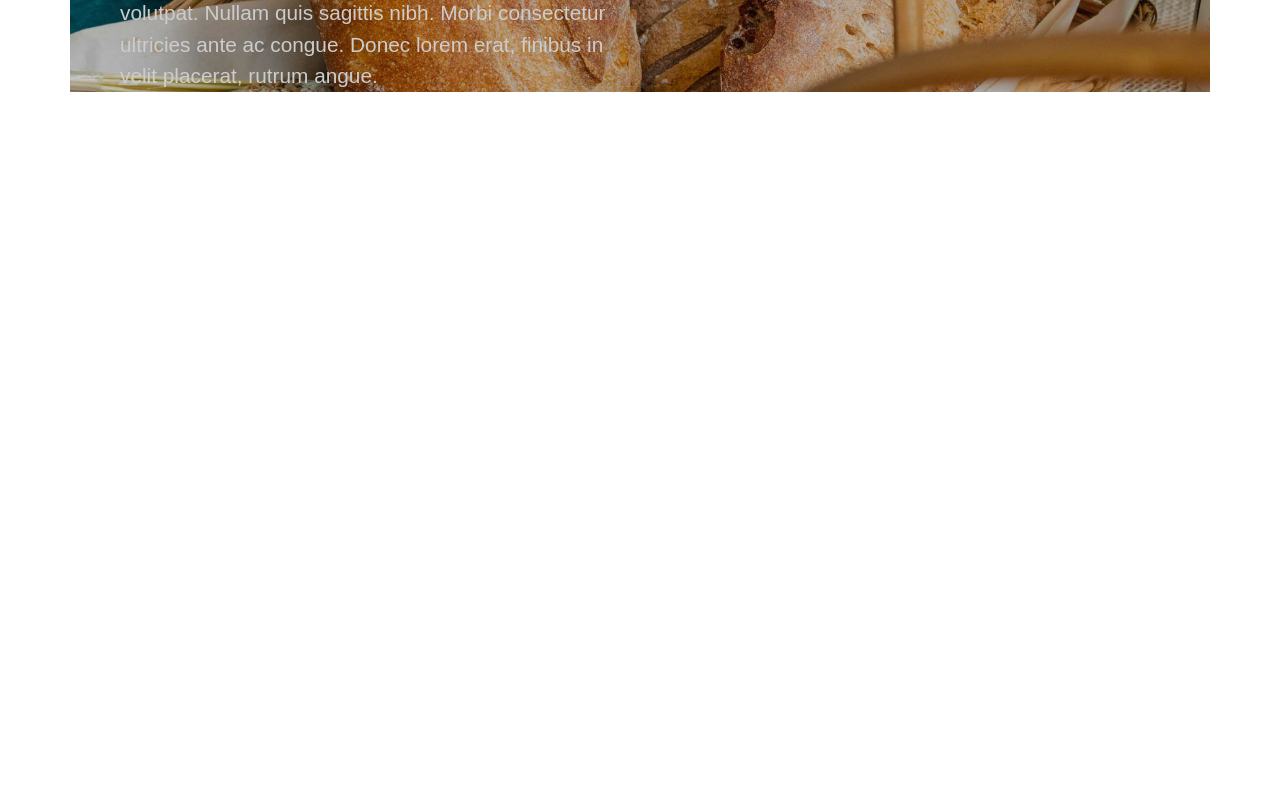
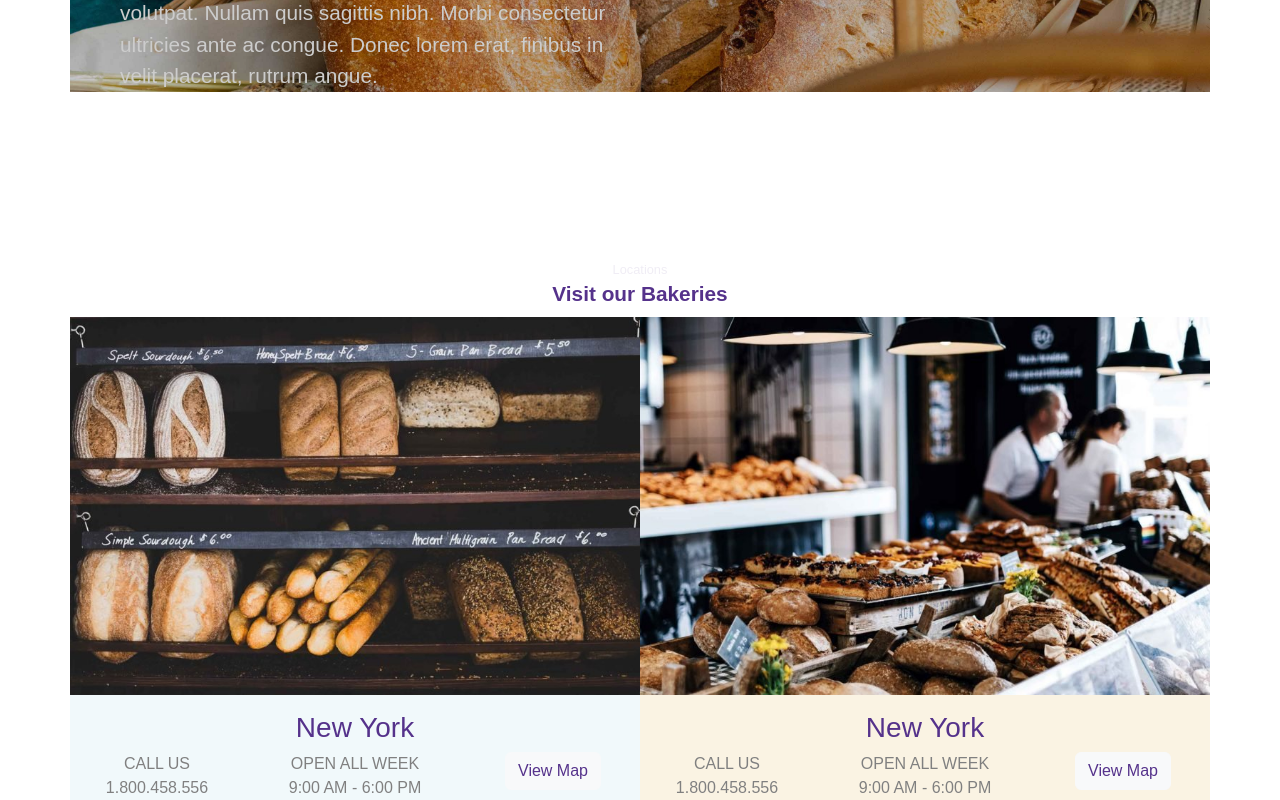
Before and after one commit to PasqualeDiMatteo/proj-html-vuejs, a Vue app: page / in a window 1280 px wide. Shown: the part 3973-4773 px from the top of the page. Before the commit the page ends 4133 px from the top, so only its background shows below. Built offline with nearby package versions, Linux system fonts and the light colour scheme.

Commit message:
Added SectionLocation

```diff
--- a/src/components/AppMain.vue
+++ b/src/components/AppMain.vue
@@ -3,12 +3,14 @@ import SectionProducts from "./main-components/SectionProducts.vue"
 import SectionWedding from "./main-components/SectionWeddings.vue"
 import SectionAllProducts from "./main-components/SectionAllProducts.vue"
 import SectionIngredients from "./main-components/SectionIngredients.vue"
+import SectionLocation from "./main-components/SectionLocation.vue"
+
 
 
 
 export default {
     components: {
-        SectionProducts, SectionWedding, SectionAllProducts, SectionIngredients
+        SectionProducts, SectionWedding, SectionAllProducts, SectionIngredients, SectionLocation
     }
 }
 </script>
@@ -18,6 +20,7 @@ export default {
         <SectionWedding />
         <SectionAllProducts />
         <SectionIngredients />
+        <SectionLocation />
     </div>
 </template>
 <style scoped lang="scss"></style>
--- /dev/null
+++ b/src/components/main-components/CardLocation.vue
@@ -0,0 +1,7 @@
+<script></script>
+<template>
+    <div class="col-6 g-0">
+        <slot></slot>
+    </div>
+</template>
+<style scoped lang="scss"></style>
--- /dev/null
+++ b/src/components/main-components/SectionLocation.vue
@@ -0,0 +1,86 @@
+<script>
+import CardLocation from "./CardLocation.vue"
+export default {
+    components: { CardLocation }
+}
+</script>
+
+<template>
+    <section id="locations" class="mt-100">
+        <div class="row ">
+            <div class="col-12 text-center">
+                <div class="name-section">Locations</div>
+                <h2>Visit our Bakeries</h2>
+                <div class="row">
+                    <CardLocation>
+                        <div class="card-location">
+                            <figure class="m-0">
+                                <img src="../../assets/images/new-york-bk-800x530.jpg" alt="location new york"
+                                    class="img-fluid">
+                            </figure>
+                            <div class="card-body bg-light-blue">
+                                <div class="row">
+                                    <h3 class="col-12 mt-3">New York</h3>
+                                    <div class="col-4">
+                                        <div class="info">CALL US</div>
+                                        <div class="number">1.800.458.556</div>
+                                    </div>
+                                    <div class="col-4">
+                                        <div class="info">OPEN ALL WEEK</div>
+                                        <div class="opening">9:00 AM - 6:00 PM</div>
+                                    </div>
+                                    <div class="col-4">
+                                        <button type="button" class="btn btn-light main-btn">View Map</button>
+                                    </div>
+                                </div>
+                            </div>
+                        </div>
+                    </CardLocation>
+                    <CardLocation>
+                        <div class="card-location">
+                            <figure class="m-0">
+                                <img src="../../assets/images/london-bk-800x530.jpg" alt="location new york"
+                                    class="img-fluid">
+                            </figure>
+                            <div class="card-body bg-cookie">
+                                <div class="row">
+                                    <h3 class="col-12 mt-3">New York</h3>
+                                    <div class="col-4">
+                                        <div class="info">CALL US</div>
+                                        <div class="number">1.800.458.556</div>
+                                    </div>
+                                    <div class="col-4">
+                                        <div class="info">OPEN ALL WEEK</div>
+                                        <div class="opening">9:00 AM - 6:00 PM</div>
+                                    </div>
+                                    <div class="col-4">
+                                        <button type="button" class="btn btn-light main-btn">View Map</button>
+                                    </div>
+                                </div>
+                            </div>
+                        </div>
+                    </CardLocation>
+                </div>
+            </div>
+        </div>
+    </section>
+</template>
+<style scoped lang="scss">
+@use "../../assets/scss/vars" as *;
+
+h3 {
+    color: $primary ;
+}
+
+.card-body {
+    color: grey;
+}
+
+.bg-light-blue {
+    background-color: #f1f9fb;
+}
+
+.bg-cookie {
+    background-color: #faf3e3;
+}
+</style>
```
